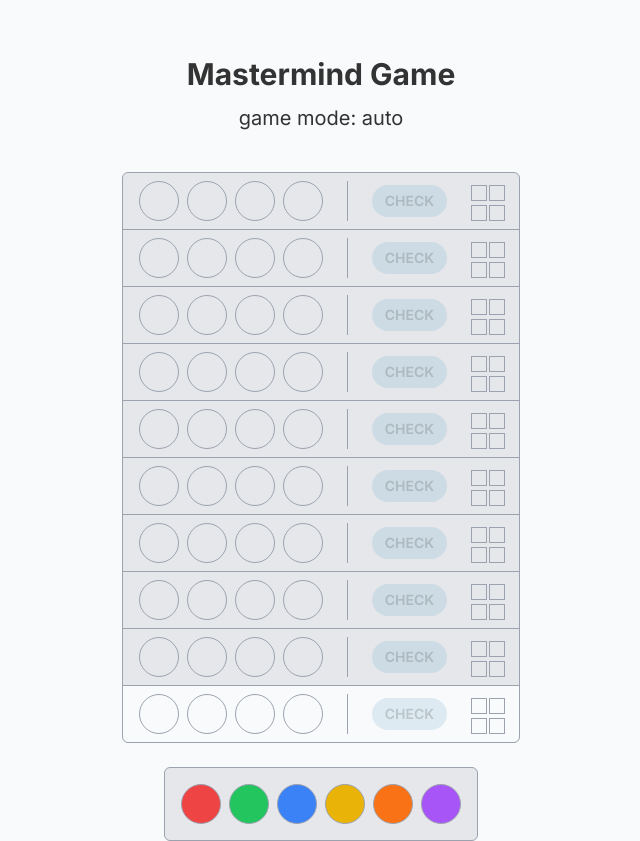
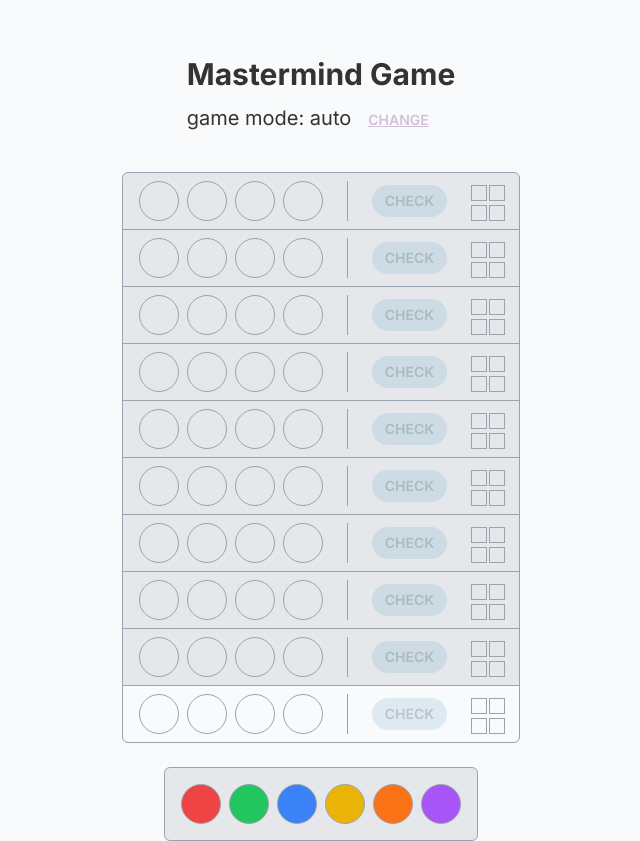
Before and after one commit to danielavornic/mastermind, a React (Vite) app: page / in a window 1280 px wide. Both pictures are taken after a click on the button "AUTO". Shown: the whole page, without its empty margins (319-959 px from the left). Built offline with nearby package versions, Linux system fonts and the light colour scheme.

Commit message:
Add option to change game mode in Game

```diff
--- a/src/components/Game.tsx
+++ b/src/components/Game.tsx
@@ -2,7 +2,7 @@ import { useGameContext } from "hooks";
 import { Board, GameOverModal, Pegs, SelectCodeModal } from "components";
 
 export const Game = () => {
-  const { mode, setPegColor, pegColor } = useGameContext();
+  const { mode, setPegColor, pegColor, resetHistory } = useGameContext();
 
   return (
     <>
@@ -10,7 +10,15 @@ export const Game = () => {
         <div className='hero-content text-center mx-auto mb-6'>
           <div className='max-w-md mt-10'>
             <h1 className='text-3xl font-bold'>Mastermind Game</h1>
-            <h2 className='mt-3 text-xl'>game mode: {mode}</h2>
+            <div className='flex mt-3 items-baseline'>
+              <h2 className='text-xl'>game mode: {mode}</h2>
+              <button
+                className='btn btn-link h-auto min-h-0'
+                onClick={() => resetHistory()}
+              >
+                Change
+              </button>
+            </div>
           </div>
         </div>
 
```
